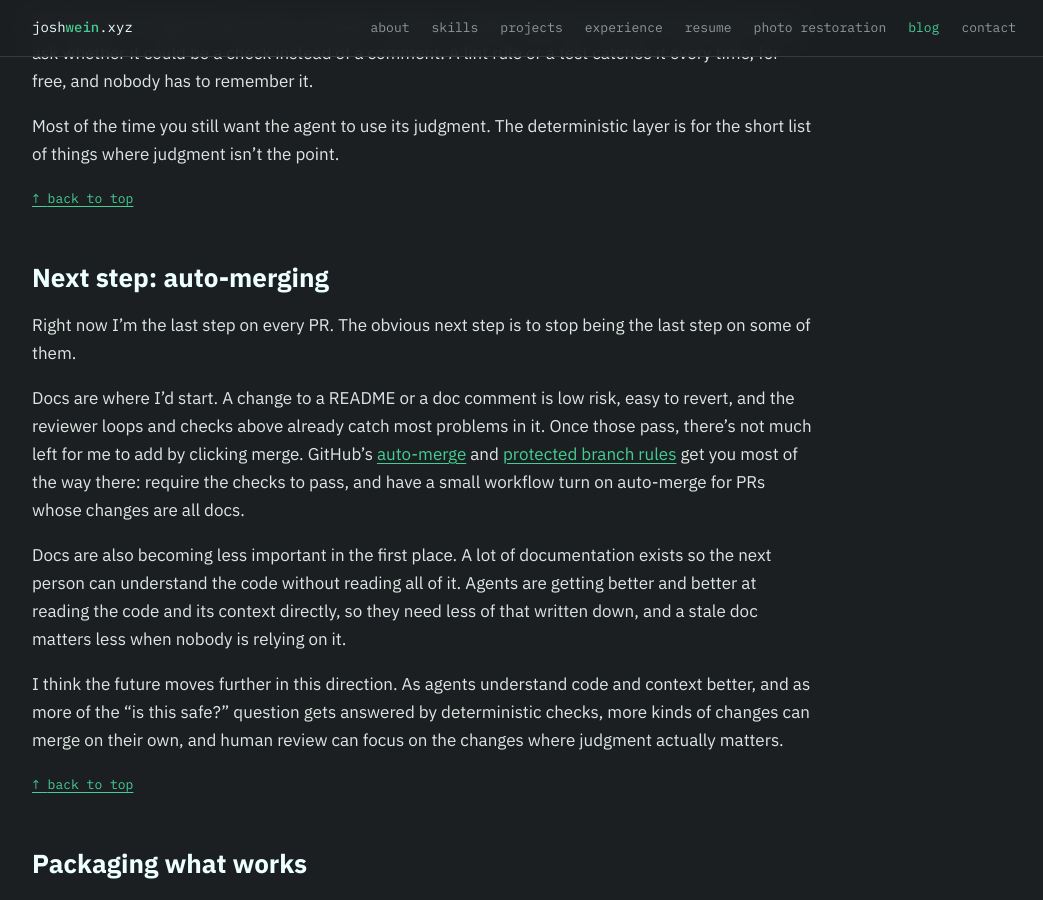
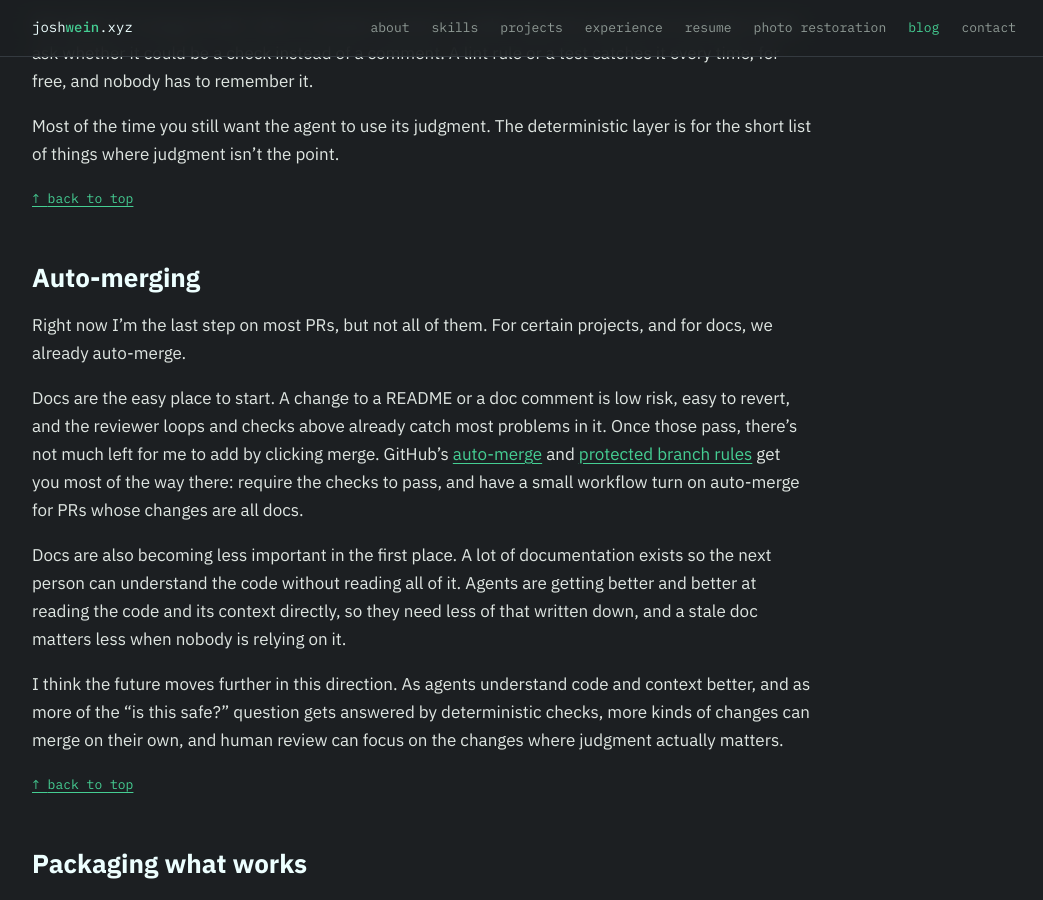
Before and after one commit to JoshWein/blog, a Jekyll site: the page built from _posts/2026-11-21-multi-agent-workflows.md, in a window 1280 px wide and 900 px high, scrolled down 7738 px. Shown: the whole window, without its empty margins (116-1159 px from the left). Built offline with Jekyll 4.4.1, drawn with Linux system fonts in a browser that asks for light colours; comment, search, counter and statistics services are not loaded; some of the changed text lies outside the part shown.

Commit message:
Reflect that some projects and docs already auto-merge
Co-Authored-By: Claude Opus 5.5 <noreply@anthropic.com>
Claude-Session: https://claude.ai/code/session_01HtAirmGQyAcmjJao62wzYe

```diff
--- a/_posts/2026-11-21-multi-agent-workflows.md
+++ b/_posts/2026-11-21-multi-agent-workflows.md
@@ -20,7 +20,7 @@ This post covers how that workflow fits together. It's for people who already us
 * [Automate the friction away](#automate-the-friction-away)
 * [Guardrails](#guardrails)
 * [Deterministic validation](#deterministic-validation)
-* [Next step: auto-merging](#next-step-auto-merging)
+* [Auto-merging](#auto-merging)
 * [Packaging what works](#packaging-what-works)
 * [What I want to try next](#what-i-want-to-try-next)
 * [This is a leadership problem too](#this-is-a-leadership-problem-too)
@@ -153,7 +153,7 @@ Either way, the review comments go back to whoever wrote the code, they fix it,
 <figcaption>two review loops before the PR reaches me</figcaption>
 </figure>
 
-None of this means I stop reviewing. I still review every PR my agents generate, because every so often an obvious, confidently wrong mistake makes it through all of the automated reviews. What the loops buy me is that by the time a PR reaches me, most of the small stuff is gone and I can spend my attention on whether the change is the right one.
+None of this means I stop reviewing. I still review most of the PRs my agents generate, and all of the ones that change real code, because every so often an obvious, confidently wrong mistake makes it through all of the automated reviews. What the loops buy me is that by the time a PR reaches me, most of the small stuff is gone and I can spend my attention on whether the change is the right one.
 
 [back to top](#top)
 {: .back-top}
@@ -218,7 +218,7 @@ The second half of that is making agents loud about their assumptions. I put ins
 
 I think of it like an airport. It's good to know which runway a pilot plans to land on, and which way they'll taxi once they're down, before it happens rather than after. Nobody in the tower is assuming the pilot is bad. It's that saying the plan out loud is how two planes find out they were headed for the same spot.
 
-The other guardrails are the ones I've already mentioned. Grill before building so the agents aren't guessing. Split work so agents don't collide. Review with a different model than the one that wrote the code. And I still read every PR myself before it merges. I even reviewed this entire blog post before posting it!
+The other guardrails are the ones I've already mentioned. Grill before building so the agents aren't guessing. Split work so agents don't collide. Review with a different model than the one that wrote the code. And I still read most PRs myself before they merge. I even reviewed this entire blog post before posting it!
 
 [back to top](#top)
 {: .back-top}
@@ -241,11 +241,11 @@ Most of the time you still want the agent to use its judgment. The deterministic
 [back to top](#top)
 {: .back-top}
 
-## Next step: auto-merging
+## Auto-merging
 
-Right now I'm the last step on every PR. The obvious next step is to stop being the last step on some of them.
+Right now I'm the last step on most PRs, but not all of them. For certain projects, and for docs, we already auto-merge.
 
-Docs are where I'd start. A change to a README or a doc comment is low risk, easy to revert, and the reviewer loops and checks above already catch most problems in it. Once those pass, there's not much left for me to add by clicking merge. GitHub's [auto-merge](https://docs.github.com/en/pull-requests/how-tos/merge-and-close-pull-requests/automatically-merging-a-pull-request) and [protected branch rules](https://docs.github.com/en/repositories/configuring-branches-and-merges-in-your-repository/managing-protected-branches/about-protected-branches) get you most of the way there: require the checks to pass, and have a small workflow turn on auto-merge for PRs whose changes are all docs.
+Docs are the easy place to start. A change to a README or a doc comment is low risk, easy to revert, and the reviewer loops and checks above already catch most problems in it. Once those pass, there's not much left for me to add by clicking merge. GitHub's [auto-merge](https://docs.github.com/en/pull-requests/how-tos/merge-and-close-pull-requests/automatically-merging-a-pull-request) and [protected branch rules](https://docs.github.com/en/repositories/configuring-branches-and-merges-in-your-repository/managing-protected-branches/about-protected-branches) get you most of the way there: require the checks to pass, and have a small workflow turn on auto-merge for PRs whose changes are all docs.
 
 Docs are also becoming less important in the first place. A lot of documentation exists so the next person can understand the code without reading all of it. Agents are getting better and better at reading the code and its context directly, so they need less of that written down, and a stale doc matters less when nobody is relying on it.
 
```
